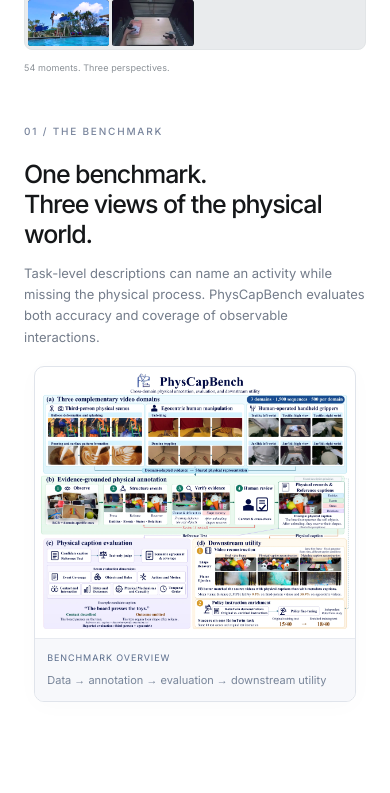
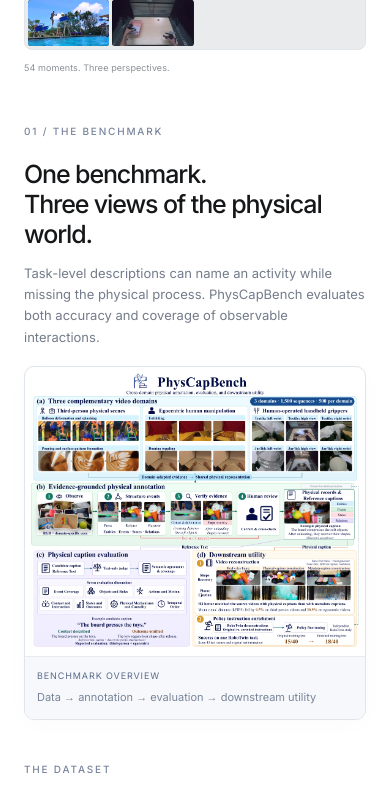
Before and after one commit to hfwang2001/physcapbench-site, a plain HTML site: page intro.html in a window 390 px wide. Shown: the part 2127-2920 px from the top of the page. Drawn offline with Linux system fonts and the light colour scheme; grey boxes are pictures that could not be loaded.

Commit message:
Expand overview figure and tighten dataset spacing

```diff
--- a/academic.css
+++ b/academic.css
@@ -18,11 +18,11 @@ body{background:#fff;color:#151719}.nav{background:#fffffff2;border-bottom:1px s
 .institution-logos img{width:155px;max-height:43px}
 .hero-watermark{position:absolute;z-index:-1;bottom:-12px;left:50%;transform:translateX(-50%);width:min(760px,90%);line-height:0;opacity:.38}
 .hero-watermark img{width:100%;height:auto}
-#overview{padding-top:42px;padding-bottom:52px}
+#overview{padding-top:42px;padding-bottom:16px}
 #overview h2{font-size:30px}
 #overview .section-heading{margin-bottom:24px;gap:45px}
 #overview .section-heading p{font-size:13px}
-#overview>.paper-figure{max-width:960px;margin:24px auto}
+#overview>.paper-figure{max-width:1080px;margin:24px auto 0}
 #overview>.paper-figure img{padding:14px}
 #overview .domain-grid{margin-top:24px}
 @media(max-width:600px){
@@ -39,10 +39,10 @@ body{background:#fff;color:#151719}.nav{background:#fffffff2;border-bottom:1px s
 .institution-logos{padding-top:18px;height:54px;gap:24px}
 .institution-logos img{width:115px;max-height:36px}
 .hero-watermark{width:94%;bottom:0}
-#overview{padding-top:30px;padding-bottom:40px}
+#overview{padding-top:30px;padding-bottom:12px}
 #overview h2{font-size:25px}
 #overview .section-heading{gap:14px;margin-bottom:18px}
-#overview>.paper-figure{width:94%;margin:18px auto}
+#overview>.paper-figure{width:100%;margin:18px auto 0}
 #overview>.paper-figure img{padding:6px}
 }
 
@@ -171,3 +171,6 @@ body{background:#fff;color:#151719}.nav{background:#fffffff2;border-bottom:1px s
 a.strategy-source:hover{text-decoration:underline;color:#234dbc}
 a.strategy-source:focus-visible{outline:2px solid #526992;outline-offset:3px}
 @media(max-width:720px){.reference-table{--model-width:185px}.strategy-org,.strategy-source{font-size:10px}}
+
+/* Keep the dataset introduction close to the benchmark figure. */
+#dataset{padding-top:24px}
--- a/intro.html
+++ b/intro.html
@@ -1,5 +1,5 @@
 <!doctype html>
-<html lang="en"><head><meta charset="utf-8"><meta name="viewport" content="width=device-width,initial-scale=1"><title>PhysCapBench · Physically Grounded Video Captioning</title><meta name="description" content="A cross-domain benchmark for physically grounded video captioning. Explore three data domains, seven evaluation dimensions, and report results."><link rel="stylesheet" href="research.css"><link rel="stylesheet" href="academic.css?v=20261110-overview-size"><script src="links.js?v=20261103-links2" defer></script><script src="research.js?v=20261110-sources" defer></script><script src="mosaic.js" defer></script><script>
+<html lang="en"><head><meta charset="utf-8"><meta name="viewport" content="width=device-width,initial-scale=1"><title>PhysCapBench · Physically Grounded Video Captioning</title><meta name="description" content="A cross-domain benchmark for physically grounded video captioning. Explore three data domains, seven evaluation dimensions, and report results."><link rel="stylesheet" href="research.css"><link rel="stylesheet" href="academic.css?v=20261110-overview-spacing"><script src="links.js?v=20261103-links2" defer></script><script src="research.js?v=20261110-sources" defer></script><script src="mosaic.js" defer></script><script>
 try {
   const arrival = Number(sessionStorage.getItem('physcap-about-arrival'));
   sessionStorage.removeItem('physcap-about-arrival');
```
